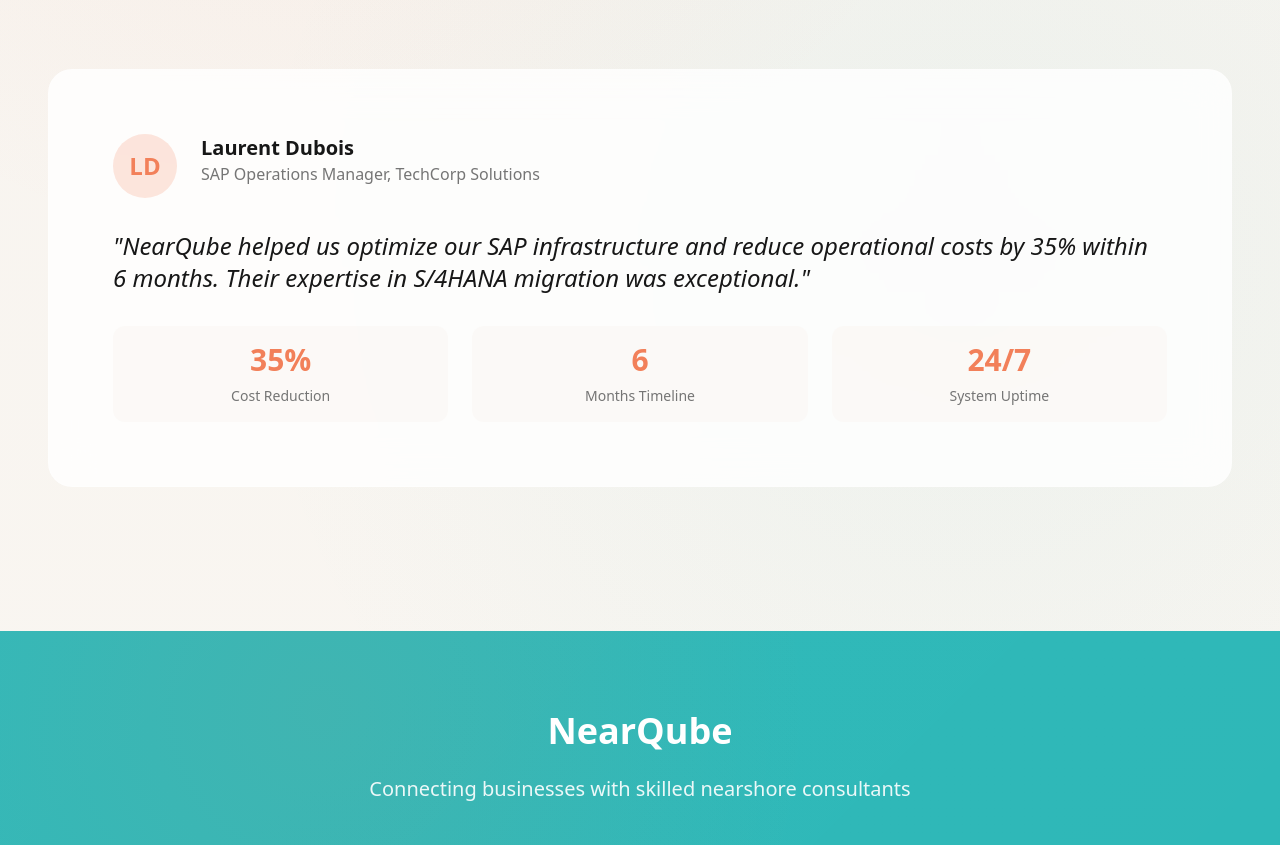
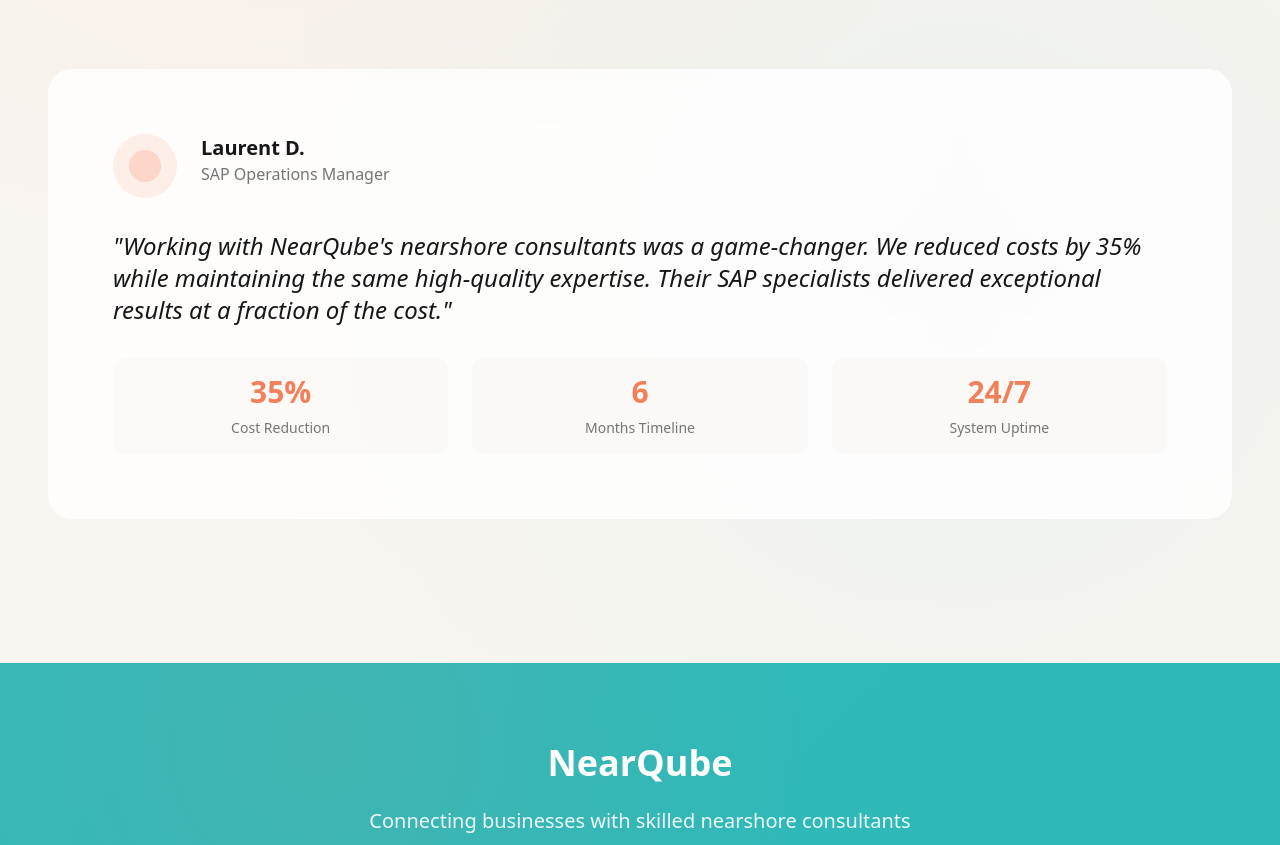
Before and after one commit to gerileka/nearqube-connect-global, a React (Vite) app: page / in a window 1280 px wide. Shown: the part 4400-5245 px from the top of the page. Built offline with nearby package versions, Linux system fonts and the light colour scheme.

Commit message:
Update success story content

```diff
--- a/src/components/contact-section.tsx
+++ b/src/components/contact-section.tsx
@@ -89,17 +89,17 @@ export function ContactSection({ language }: ContactSectionProps) {
           {/* Success Story */}
           <div className="service-card p-10 lg:p-16 rounded-3xl border border-border/50 bg-gradient-to-br from-accent/5 to-accent/10">
             <div className="flex flex-col sm:flex-row items-center sm:items-start text-center sm:text-left mb-8">
-              <div className="w-16 h-16 rounded-full bg-accent/20 flex items-center justify-center mb-4 sm:mb-0 sm:mr-6 flex-shrink-0">
-                <span className="text-2xl font-bold text-accent">LD</span>
+              <div className="w-16 h-16 rounded-full bg-accent/20 flex items-center justify-center mb-4 sm:mb-0 sm:mr-6 flex-shrink-0 animate-pulse">
+                <div className="w-8 h-8 rounded-full bg-accent/40"></div>
               </div>
               <div>
-                <h4 className="text-xl font-bold text-foreground">Laurent Dubois</h4>
-                <p className="text-muted-foreground">SAP Operations Manager, TechCorp Solutions</p>
+                <h4 className="text-xl font-bold text-foreground">Laurent D.</h4>
+                <p className="text-muted-foreground">SAP Operations Manager</p>
               </div>
             </div>
 
             <blockquote className="text-lg sm:text-xl lg:text-2xl text-foreground mb-8 leading-relaxed italic text-center sm:text-left">
-              "NearQube helped us optimize our SAP infrastructure and reduce operational costs by 35% within 6 months. Their expertise in S/4HANA migration was exceptional."
+              "Working with NearQube's nearshore consultants was a game-changer. We reduced costs by 35% while maintaining the same high-quality expertise. Their SAP specialists delivered exceptional results at a fraction of the cost."
             </blockquote>
 
             <div className="grid grid-cols-1 sm:grid-cols-3 gap-4 sm:gap-6 text-center">
```
